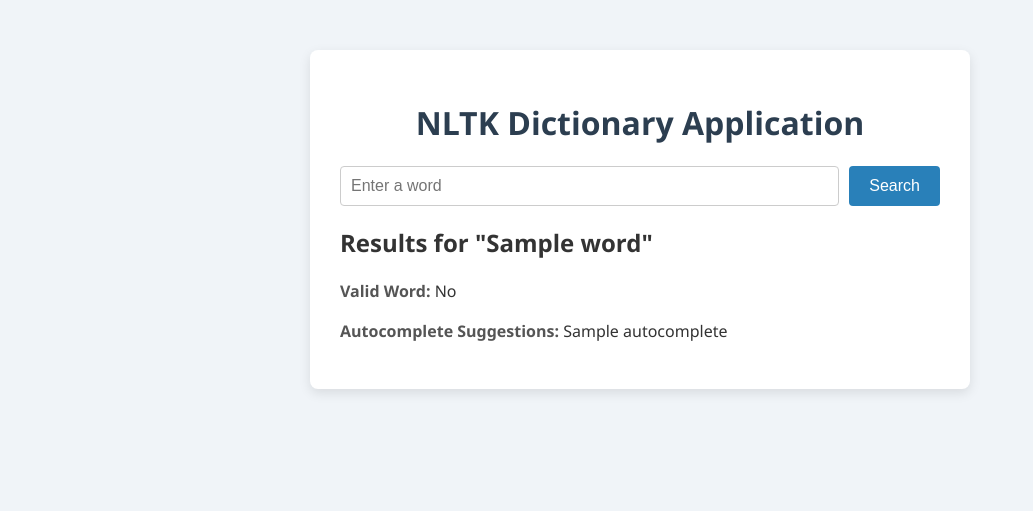
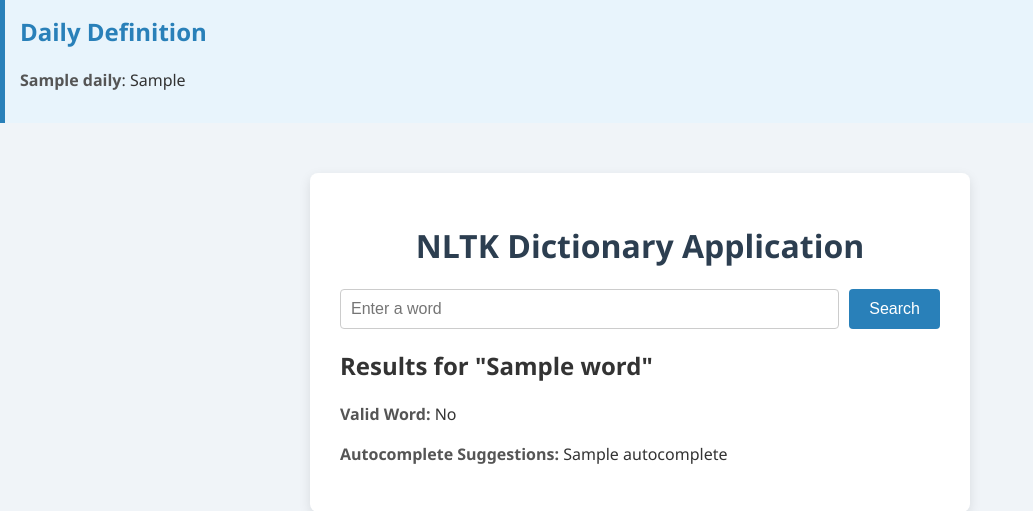
Before and after one commit to FIRSTstar12/NLTK-Dictionary-Application, a Flask app: template templates/index.html in a window 1280 px wide. Shown: the top 511 px of the page, without its empty margins (0-1033 px from the left). Run offline with Flask 3, Linux system fonts and the light colour scheme; the template is opened without the code that fills it: most values are stand-ins (such as "Sample title", 1, 10 or a date in 2020); parts of the project's set-up code (start-up, migrations or seed data) failed here and were passed over.

Commit message:
Finished the daily definition feature

```diff
--- a/main.py
+++ b/main.py
@@ -67,6 +67,7 @@
     defs = ""
     suggestions = []
     autocomplete = []
+    daily, dailyDef = dailyWord(wordList)
 
     if request.method == "POST":
         word = request.form["word"]
@@ -82,7 +83,9 @@
         is_valid=is_valid,
         definitions=defs,
         suggestions=suggestions,
-        autocomplete=autocomplete
+        autocomplete=autocomplete,
+        daily = daily,
+        dailyDef = dailyDef
     )
 
 if __name__ == "__main__":
--- a/static/style.css
+++ b/static/style.css
@@ -60,3 +60,14 @@
 strong {
     color: #555;
 }
+
+.daily-definition {
+    background-color: #e8f4fc;
+    padding: 15px;
+    margin-bottom: 20px;
+    border-left: 5px solid #2980b9;
+}
+.daily-definition h2 {
+    margin-top: 0;
+    color: #2980b9;
+}
--- a/templates/index.html
+++ b/templates/index.html
@@ -5,6 +5,10 @@
     <link rel="stylesheet" href="{{ url_for('static', filename='style.css') }}">
 </head>
 <body>
+    <div class="daily-definition">
+        <h2>Daily Definition</h2>
+        <p><strong>{{ daily }}</strong>: {{ dailyDef | safe }}</p>
+    </div>
     <div class="container">
         <h1>NLTK Dictionary Application</h1>
 
```
